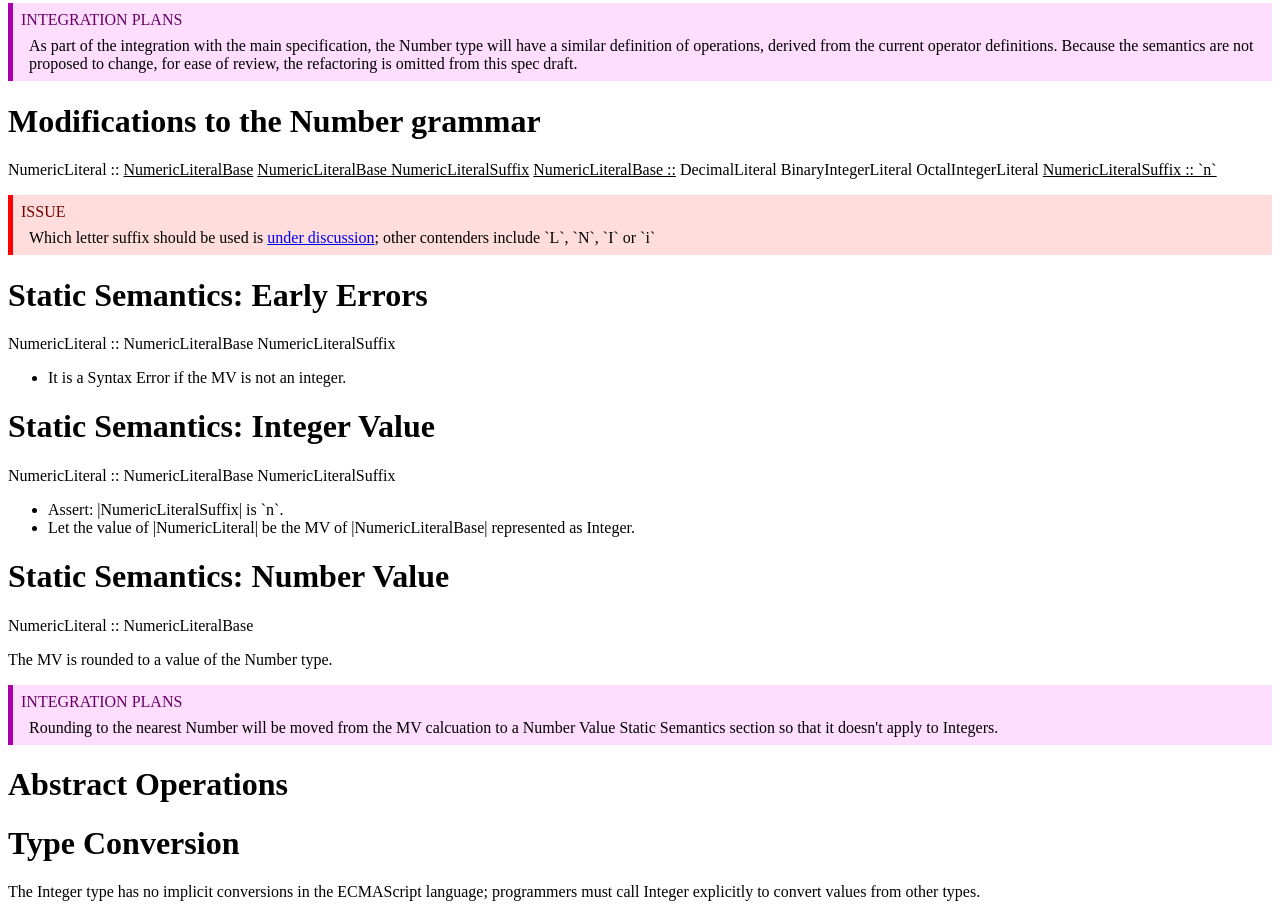
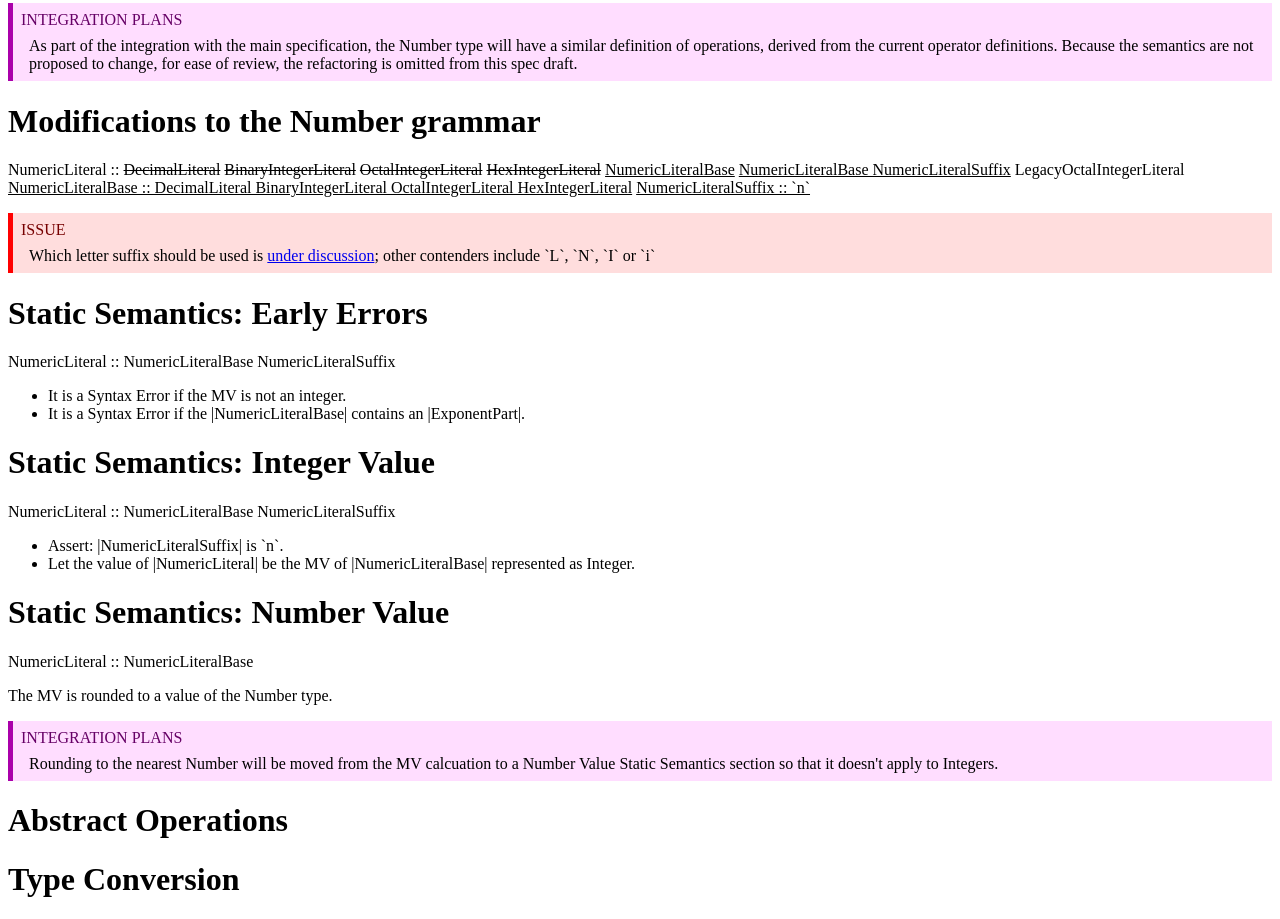
Before and after one commit to tc39/proposal-bigint, a plain HTML site: page spec.html in a window 1280 px wide. Shown: the part 4254-5173 px from the top of the page. Drawn offline with Linux system fonts and the light colour scheme.

Commit message:
Fix up discussion about integer literals
- Add description to explainer
- Fix grammar to include hexadecimals
- Prohibit legacy octal literals in integers
- Prohibit exponents in integer literals

```diff
--- a/spec.html
+++ b/spec.html
@@ -427,13 +427,19 @@ emu-integration-plans:before {
   <h1>Modifications to the Number grammar</h1>
   <emu-grammar>
     NumericLiteral ::
+      <del>DecimalLiteral</del>
+      <del>BinaryIntegerLiteral</del>
+      <del>OctalIntegerLiteral</del>
+      <del>HexIntegerLiteral</del>
       <ins>NumericLiteralBase</ins>
       <ins>NumericLiteralBase NumericLiteralSuffix</ins>
-
-    <ins>NumericLiteralBase ::</ins>
-      DecimalLiteral
-      BinaryIntegerLiteral
-      OctalIntegerLiteral
+      LegacyOctalIntegerLiteral
+
+    <ins>NumericLiteralBase ::
+          DecimalLiteral
+          BinaryIntegerLiteral
+          OctalIntegerLiteral
+          HexIntegerLiteral</ins>
 
     <ins>NumericLiteralSuffix :: `n`</ins>
   </emu-grammar>
@@ -445,6 +451,9 @@ emu-integration-plans:before {
     <ul>
       <li>
         It is a Syntax Error if the MV is not an integer.
+      </li>
+      <li>
+        It is a Syntax Error if the |NumericLiteralBase| contains an |ExponentPart|.
       </li>
     </ul>
   </emu-clause>
```
Also changed, not shown: README.md.
